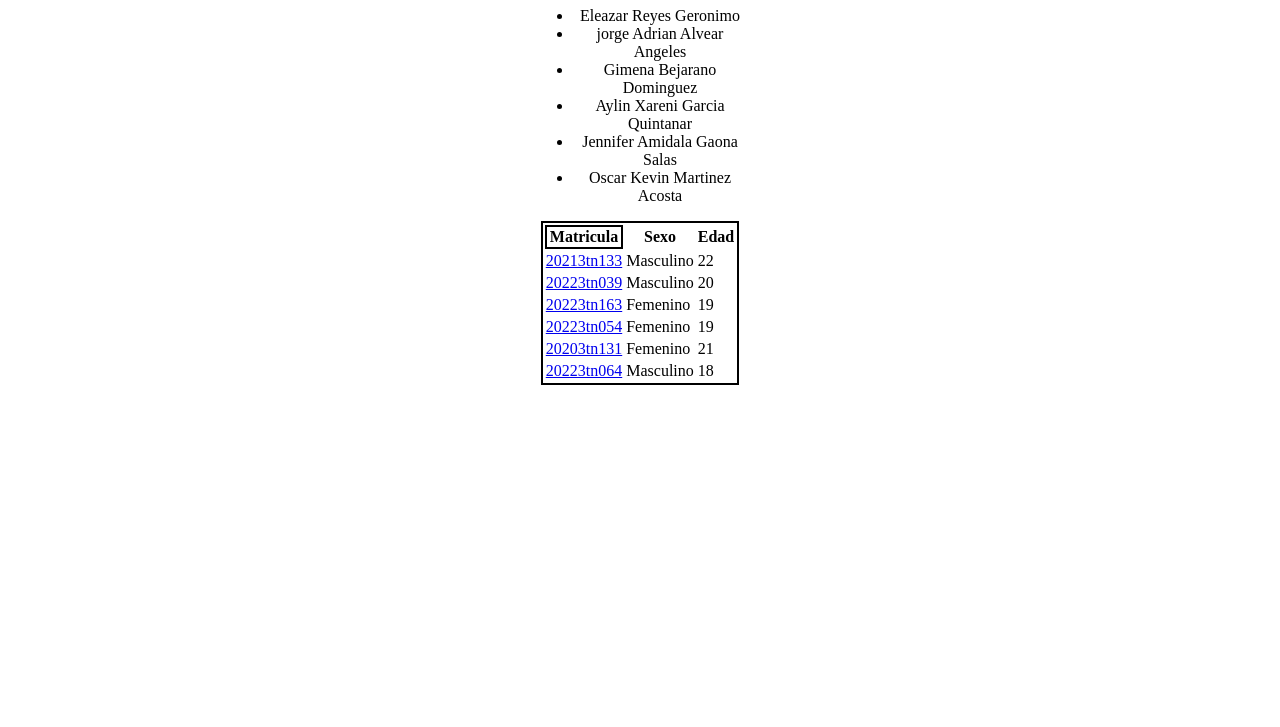
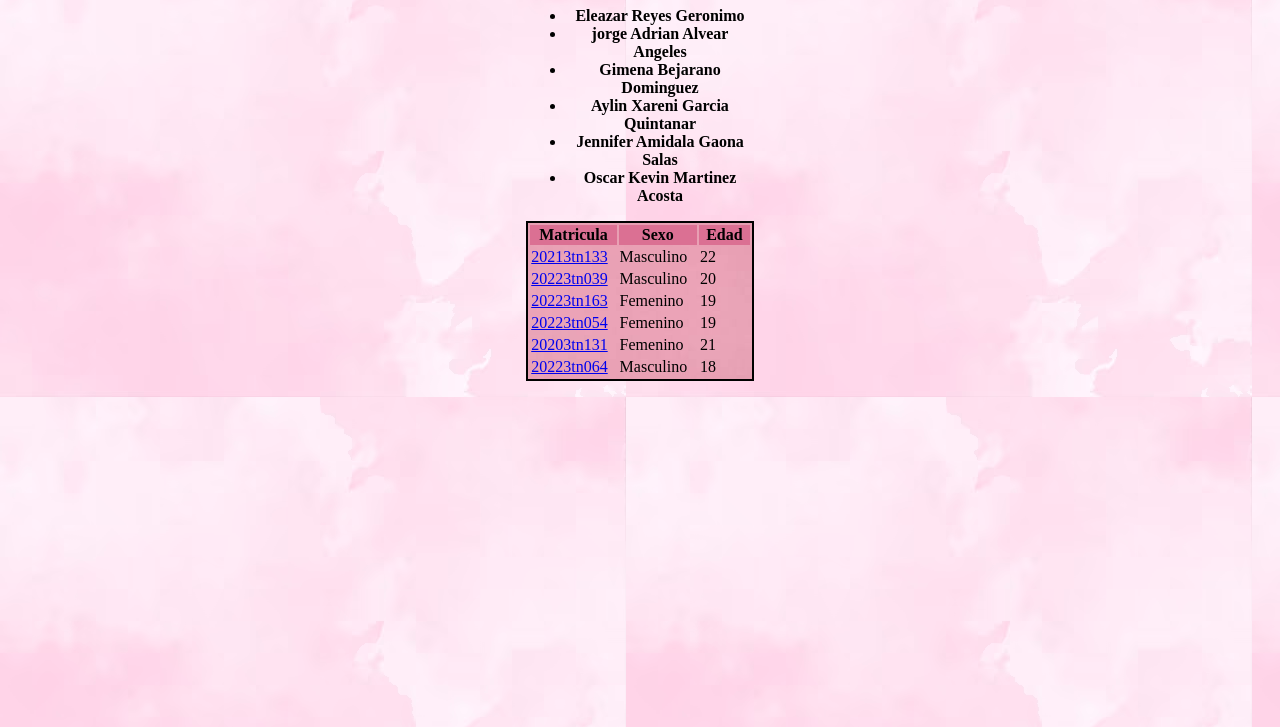
Before and after one commit to EleazarReyesGeronimo/EReyesGeronimo.github.io, a plain HTML site: page index.html in a window 1280 px wide. Shown: the part 73-800 px from the top of the page. Drawn offline with Linux system fonts and the light colour scheme.

Commit message:
Reyes_Geronimo_Eleazar

```diff
--- a/index.html
+++ b/index.html
@@ -6,17 +6,21 @@
     <meta name="viewport" content="width=device-width, initial-scale=1.0">
 
 
+
+
+
+
 </head>
-<body>
+<body background="fondo.jpg" >
     <center>
         <strong><h1>El consejo de los 6</h1></strong>
-    <div style="width:17%">
+    <div style="width:18%">
 
 
 
 
 <ul>
-
+<strong>
 
 <li>Eleazar Reyes Geronimo</li>
 <li>jorge Adrian Alvear Angeles</li>
@@ -24,14 +28,15 @@
 <li>Aylin Xareni Garcia Quintanar</li>
 <li>Jennifer Amidala Gaona Salas</li>
 <li>Oscar Kevin Martinez Acosta</li>
+</strong>
 </ul>
 
 
-<table style="border: 2px solid;"  >
+<table style="border: 2px solid;"  background="rosa.jpg"  >
     <tr>
-   <th style="border: 2px solid;">Matricula</th>
-   <th>Sexo</th>
-   <th>Edad</th>
+   <th style="width:150px;background-color: palevioletred;" >Matricula</th>
+   <th style="width:150px;background-color: palevioletred;">Sexo</th>
+   <th style="width:150px;background-color: palevioletred;">Edad</th>
 
 </tr>
 <tr>
```
Also changed, not shown: fondo.jpg (added), rosa.jpg (added).
